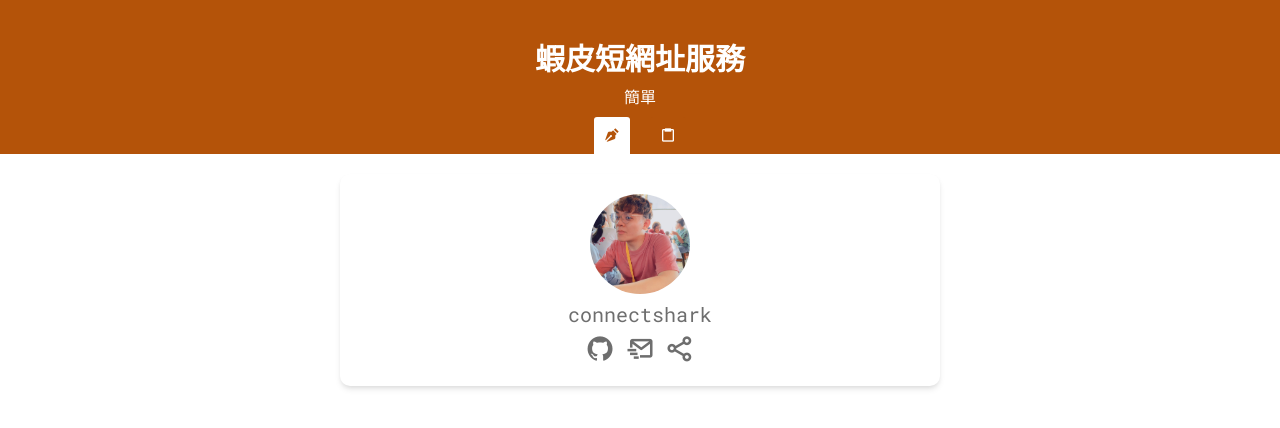
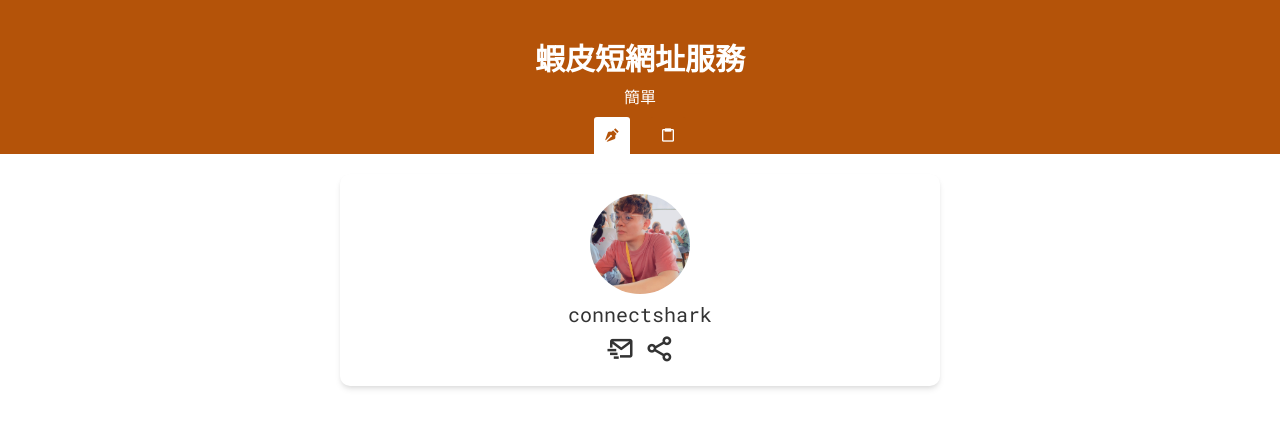
Before and after one commit to connectshark/shopee-short-link, a Vue app: page /about in a window 1280 px wide. Shown: the top 428 px of the page. Built offline with nearby package versions, Linux system fonts and the light colour scheme.

Commit message:
修改提示文字樣式

```diff
--- a/src/assets/scss/color.scss
+++ b/src/assets/scss/color.scss
@@ -1,2 +1,3 @@
 $main: #B45309;
-$font: #6e6e6e;
+$font: #333;
+$holder: #6e6e6e;
--- a/src/components/link.vue
+++ b/src/components/link.vue
@@ -72,6 +72,11 @@ export default {
 			padding: 5px;
 			border-radius: 30px;
 			margin: 0 5px;
+      transform: scale(1);
+      transition: transform .3s;
+      &:hover{
+        transform: scale(1.1);
+      }
 		}
 	}
 }
--- a/src/views/Home.vue
+++ b/src/views/Home.vue
@@ -3,7 +3,7 @@
     <div class="row">
       <h2 class="row-title" title="輸入網址">輸入網址<i class='bx bxs-hand-down'></i></h2>
       <div class="row-content">
-        <input type="url" title="蝦皮網址" placeholder="https://shopee.tw/" class="user-input" v-model="input" autofocus @focus="select($event)">
+        <input type="url" title="蝦皮網址" placeholder="https://shopee.tw/" pattern="https://shopee.tw/.*" class="user-input" v-model="input" autofocus @focus="select($event)">
       </div>
       <div class="btn-group">
         <Btn :name="'送出'" :callBack="submitHandler" :type="'submit'"/>
@@ -83,6 +83,9 @@ export default {
       if (input.value === '') {
         toast.warning('請填入蝦皮網址')
         return
+      } else if (!input.value.match(/https\:\/\/shopee\.tw/)) {
+        toast.warning('非蝦皮網址')
+        return
       }
       loading.value = true
 
@@ -158,6 +161,9 @@ export default {
         -webkit-appearance: none;
         box-shadow: 0 0 0 1.5px #3DBE8A;
         color: $font;
+        &::placeholder{
+          color: $holder;
+        }
         font-size: 16px;
         line-height: 1.5;
         padding: 10px;
--- a/src/views/about.vue
+++ b/src/views/about.vue
@@ -4,13 +4,10 @@
     <figure>
       <img src="../assets/author.jpg" alt="author">
       <figcaption>
-        <a href="https://github.com/connectshark" target="_blank">connectshark</a>
+        <a href="mailto:bobhus394@gmail.com">connectshark</a>
       </figcaption>
     </figure>
     <p class="icons">
-      <a href="https://github.com/connectshark/shopee-short-link" class="icon" title="此專案" target="_blank">
-        <i class='bx bxl-github'></i>
-      </a>
       <a href="mailto:bobhus394@gmail.com" class="icon" title="聯繫" target="_blank">
         <i class='bx bx-mail-send'></i>
       </a>
@@ -57,12 +54,14 @@ export default {
     .icons{
       text-align: center;
       .icon{
+        display: inline-block;
         font-size: 30px;
         color: $font;
         margin: 0 5px;
-        transition: color .3s;
-        &:hover{
-          color: #333;
+        transform: scale(1);
+        transition: transform .3s;
+        &:hover, &:active{
+          transform: scale(1.2);
         }
       }
     }
--- a/src/views/record.vue
+++ b/src/views/record.vue
@@ -33,6 +33,7 @@ export default {
 
 <style lang="scss" scoped>
 @import '../assets/scss/mixin.scss';
+@import '../assets/scss/color.scss';
 .record{
   width: 90%;
   max-width: 600px;
@@ -40,9 +41,11 @@ export default {
 	.content{
     @include box;
 		.tip{
+      color: $holder;
 			font-size: 20px;
 			line-height: 1.1;
 			text-align: center;
+      font-style: italic;
 		}
 	}
 }
```
